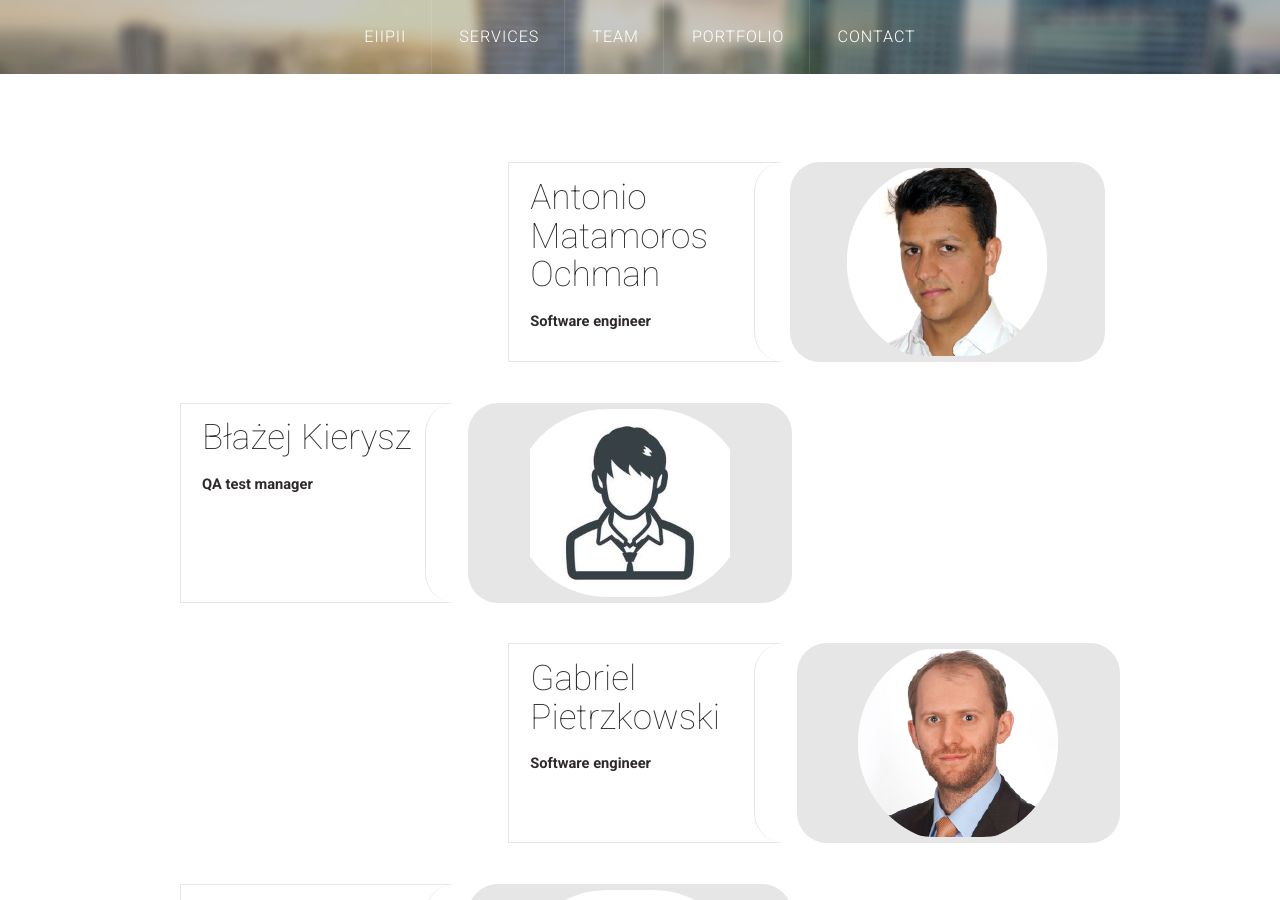
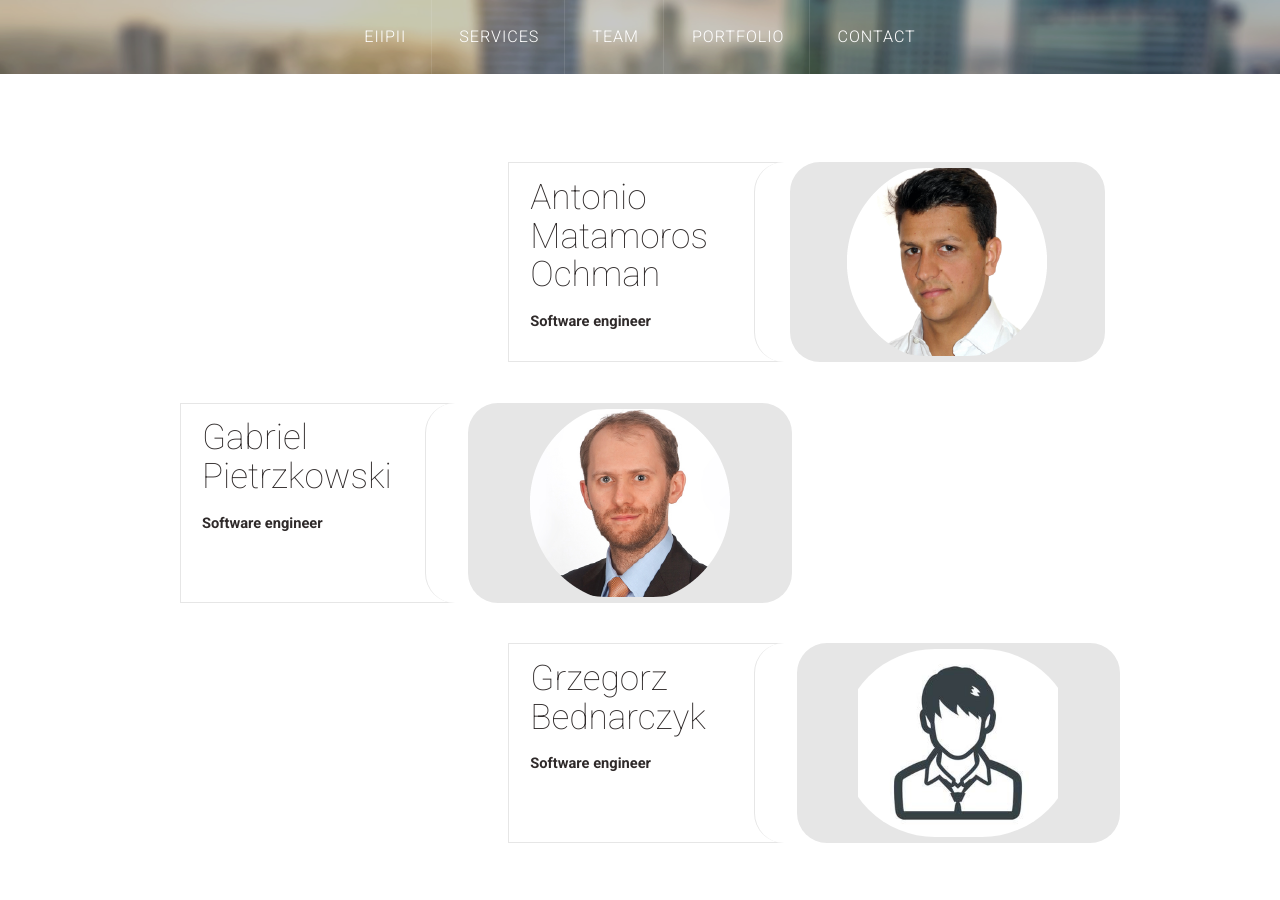
Before and after one commit to eiipii/eiipiihomepage, a Jekyll site: the page built from team.html, in a window 1280 px wide and 900 px high. Built offline with Jekyll 4.4.1, drawn with Linux system fonts in a browser that asks for light colours; nearby versions of some CDN libraries.

Commit message:
fix team

```diff
--- a/team.html
+++ b/team.html
@@ -29,24 +29,6 @@ layout: info
                     <div class="row">
                         <div class="total-height-team">
                             <div class="col-sm-4 color-for-text-team">
-                                <figure class="text-team-name">Błażej Kierysz</figure>
-                                <figure class="text-team-position">QA test manager</figure>
-                            </div>
-                            <div class="color-cut-team"></div>
-                            <div class="col-sm-8 white-for-image-team">
-                                <div class="image-team-around team-kierysz"></div>
-                            </div>
-                        </div>
-                    </div>
-                </div>
-                <div class="col-sm-4 row-team"></div>
-            </div>
-            <div class="row">
-                <div class="col-sm-4 row-team"></div>
-                <div class="col-sm-8 row-team">
-                    <div class="row">
-                        <div class="total-height-team">
-                            <div class="col-sm-4 color-for-text-team">
                                 <figure class="text-team-name">Gabriel Pietrzkowski</figure>
                                 <figure class="text-team-position">Software engineer</figure>
                             </div>
@@ -57,8 +39,10 @@ layout: info
                         </div>
                     </div>
                 </div>
+                <div class="col-sm-4 row-team"></div>
             </div>
             <div class="row">
+                <div class="col-sm-4 row-team"></div>
                 <div class="col-sm-8 row-team">
                     <div class="row">
                         <div class="total-height-team">
@@ -76,7 +60,6 @@ layout: info
                 <div class="col-sm-4 row-team"></div>
             </div>
             <div class="row">
-                <div class="col-sm-4 row-team"></div>
                 <div class="col-sm-8 row-team">
                     <div class="row">
                         <div class="total-height-team">
@@ -91,8 +74,10 @@ layout: info
                         </div>
                     </div>
                 </div>
+                <div class="col-sm-4 row-team"></div>
             </div>
             <div class="row">
+                <div class="col-sm-4 row-team"></div>
                 <div class="col-sm-8 row-team">
                     <div class="row">
                         <div class="total-height-team">
@@ -107,10 +92,8 @@ layout: info
                         </div>
                     </div>
                 </div>
-                <div class="col-sm-4 row-team"></div>
             </div>
             <div class="row">
-                <div class="col-sm-4 row-team"></div>
                 <div class="col-sm-8 row-team">
                     <div class="row">
                         <div class="total-height-team">
@@ -125,8 +108,10 @@ layout: info
                         </div>
                     </div>
                 </div>
+                <div class="col-sm-4 row-team"></div>
             </div>
             <div class="row">
+                <div class="col-sm-4 row-team"></div>
                 <div class="col-sm-8 row-team">
                     <div class="row">
                         <div class="total-height-team">
@@ -141,10 +126,8 @@ layout: info
                         </div>
                     </div>
                 </div>
-                <div class="col-sm-4 row-team"></div>
             </div>
             <div class="row">
-                <div class="col-sm-4 row-team"></div>
                 <div class="col-sm-8 row-team">
                     <div class="row">
                         <div class="total-height-team">
@@ -159,6 +142,7 @@ layout: info
                         </div>
                     </div>
                 </div>
+                <div class="col-sm-4 row-team"></div>
             </div>
         </section>
     </div>
```
